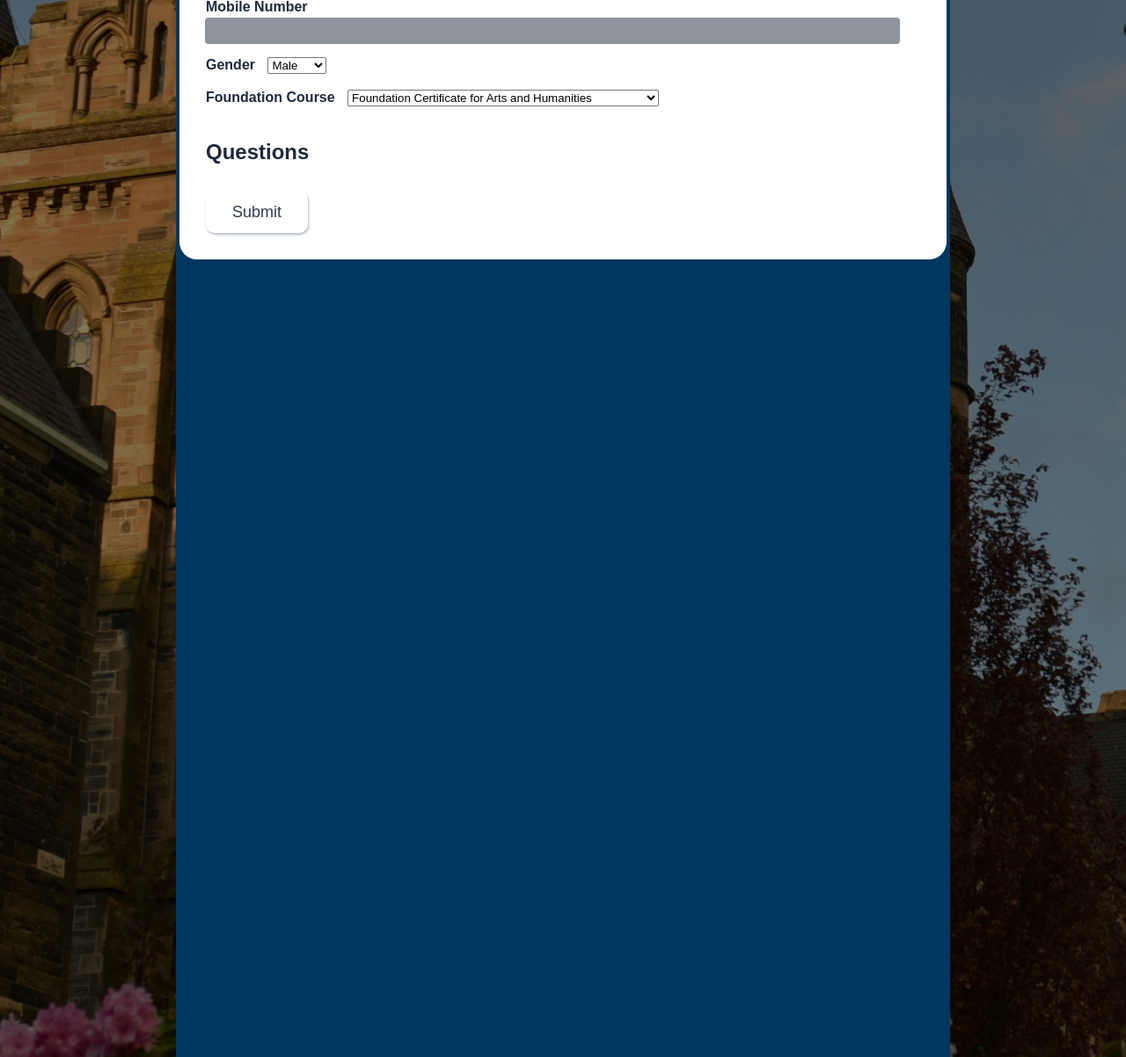
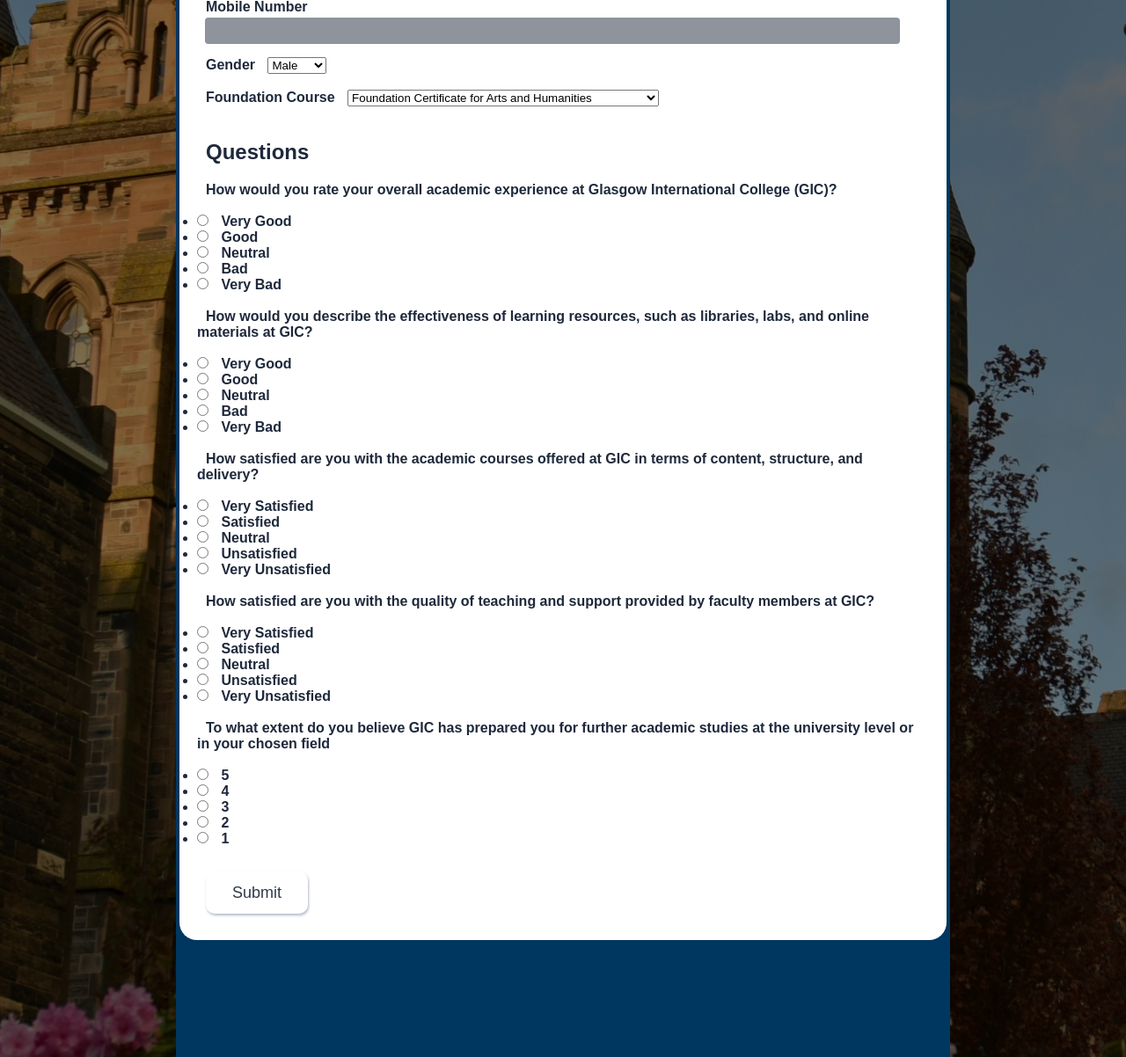
Before and after one commit to Oyunbold05/FC724-Assignment-4-P437033-, a Flask app: a page that uses templates/Data Collection.html in a window 1280 px wide. Shown: the part 960-2162 px from the top of the page at 88% size. Run offline with Flask 3, Linux system fonts and the light colour scheme.

Commit message:
Fourth Commit.

```diff
--- a/app.py
+++ b/app.py
@@ -13,16 +13,43 @@
     ID_Number = StringField('Student P Number', validators=[InputRequired()])
     Email = StringField('Mail Address', validators=[InputRequired()])
     Mobile_Number = IntegerField('Mobile Number', validators=[InputRequired()])
+
     Gender = SelectField('Gender', choices=[
         ('Male', 'Male'),
         ('Female', 'Female'),
         ('Other', 'Other')
     ], validators=[InputRequired()])
-    Course=SelectField('Foundation Course', choices=[
-        ('FCAH', 'Foundation Certificate for Arts and Humanities'),
-        ('FCBSS', 'Foundation Certificate for Business and Social Sciences'),
-        ('FCSE', 'Foundation Certificate for Science and Engineering')
+
+    Course = SelectField('Foundation Course', choices=[
+        ('FC for Arts and Humanities', 'Foundation Certificate for Arts and Humanities'),
+        ('FC for Business and Social Sciences', 'Foundation Certificate for Business and Social Sciences'),
+        ('FC for Science and Engineering', 'Foundation Certificate for Science and Engineering')
     ], validators=[InputRequired()])
+
+    good_or_bad_choices = [('Very Good', 'Very Good'),
+        ('Good', 'Good'),
+        ('Neutral', 'Neutral'),
+        ('Bad', 'Bad'),
+        ('Very Bad', 'Very Bad')
+    ]
+
+    satisfied_or_unsatisfied_choices = [('Very Satisfied', 'Very Satisfied'),
+        ('Satisfied', 'Satisfied'),
+        ('Neutral', 'Neutral'),
+        ('Unsatisfied', 'Unsatisfied'),
+        ('Very Unsatisfied', 'Very Unsatisfied')
+    ]
+    between_1_and_5_scale_choice = [('5', '5'),
+        ('4', '4'),
+        ('3', '3'),
+        ('2', '2'),
+        ('1', '1')
+    ]
+    Question_1 = RadioField('How would you rate your overall academic experience at Glasgow International College (GIC)?', choices=good_or_bad_choices)
+    Question_2 = RadioField('How would you describe the effectiveness of learning resources, such as libraries, labs, and online materials at GIC?', choices=good_or_bad_choices)
+    Question_3 = RadioField('How satisfied are you with the academic courses offered at GIC in terms of content, structure, and delivery?', choices=satisfied_or_unsatisfied_choices)
+    Question_4 = RadioField('How satisfied are you with the quality of teaching and support provided by faculty members at GIC?', choices=satisfied_or_unsatisfied_choices)
+    Question_5 = RadioField('To what extent do you believe GIC has prepared you for further academic studies at the university level or in your chosen field', choices=between_1_and_5_scale_choice)
 
 
 @app.route('/')
--- a/templates/Data Collection.html
+++ b/templates/Data Collection.html
@@ -38,6 +38,12 @@
                 </div>
                     <h2>Questions</h2>
                      <!-- Questions section -->
+                    {{ form.Question_1.label }} <br><br> {{ form.Question_1 }}<br>
+                    {{ form.Question_2.label }} <br><br> {{ form.Question_2 }}<br>
+                    {{ form.Question_3.label }} <br><br> {{ form.Question_3 }}<br>
+                    {{ form.Question_4.label }} <br><br> {{ form.Question_4 }}<br>
+                    {{ form.Question_5.label }} <br><br> {{ form.Question_5 }}<br>
+
 
 
                      <div>
```
